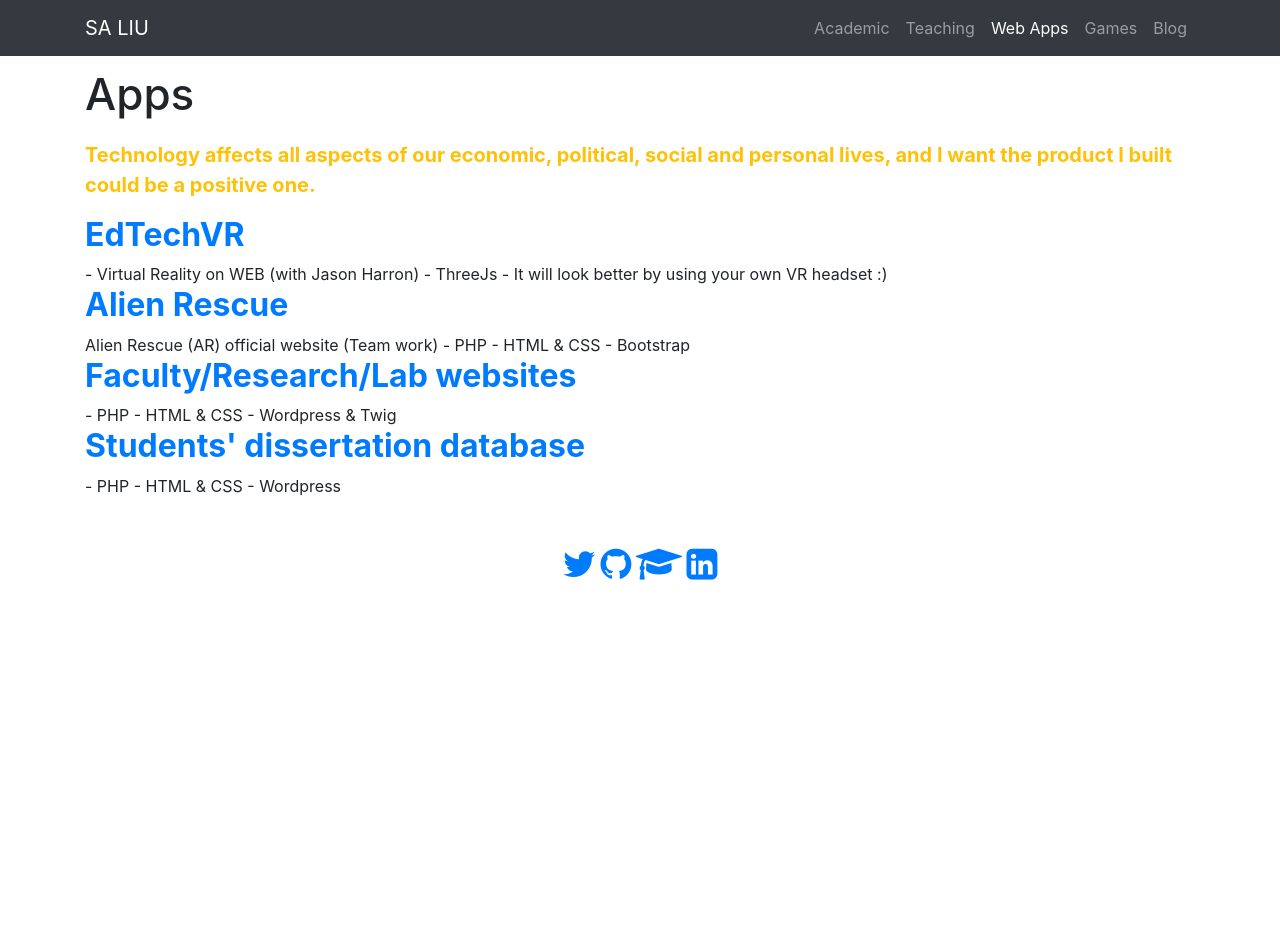
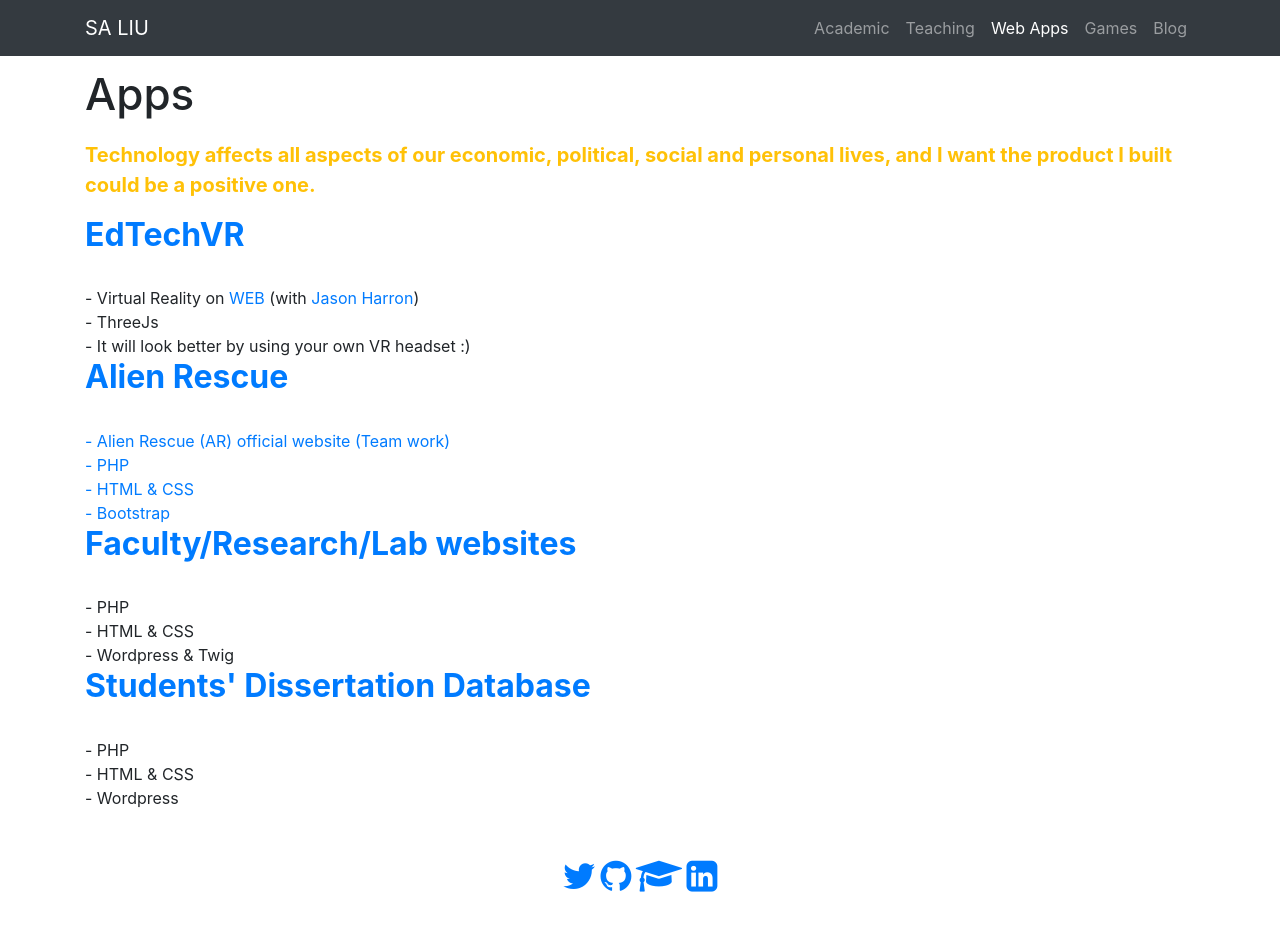
Before and after one commit to Tonicdragon6x66/saliudev.github.io, a Jekyll site: the page built from apps/index.html, in a window 1280 px wide. Built offline with Jekyll 4.4.1, drawn with Linux system fonts in a browser that asks for light colours; before the commit the page ends 900 px from its top, so only the background shows below that.

Commit message:
update app index page

```diff
--- a/apps/index.html
+++ b/apps/index.html
@@ -32,39 +32,49 @@ title: SA LIU | Researcher, Teacher, Developer
         </blockquote>
 
 
-        <h2 class="text-primary"><strong>EdTechVR</strong></h2>
+        <h2 class="text-primary"><strong><a href="https://edtechvr.com/">EdTechVR</a></strong></h2>
 
-
-- Virtual Reality on WEB (with Jason Harron)
-- ThreeJs
-- It will look better by using your own VR headset :)
+        <br>
+        - Virtual Reality on <a href="https://edtechvr.com/">WEB</a> (with <a href="https://twitter.com/JRHarron">Jason Harron</a>)
+        <br>
+        - ThreeJs
+        <br>
+        - It will look better by using your own VR headset :)
 
 
 
-        <h2 class="text-primary"><strong>Alien Rescue</strong></h2>
+        <h2 class="text-primary"><strong><a href="https://alienrescue.education.utexas.edu/">Alien Rescue</strong></h2>
 
-
-Alien Rescue (AR) official website (Team work)
-- PHP
-- HTML & CSS
-- Bootstrap
+        <br>
+        - Alien Rescue (AR) official website (Team work)
+        <br>
+        - PHP
+        <br>
+                - HTML & CSS
+        <br>- Bootstrap
 
 
 
-        <h2 class="text-primary"><strong>Faculty/Research/Lab websites</strong></h2>
+            <h2 class="text-primary"><strong><a href="https://sites.edb.utexas.edu/">Faculty/Research/Lab websites</a></strong></h2>
 
-
+<br>
 - PHP
+<br>
 - HTML & CSS
+<br>
 - Wordpress & Twig
 
 
 
 
-        <h2 class="text-primary"><strong>Students' dissertation database</strong></h2>
+            <h2 class="text-primary"><strong><a href="https://oi2.edb.utexas.edu/ltdb/">Students' Dissertation Database</a></strong></h2>
 
+<br>
 - PHP
+<br>
+
 - HTML & CSS
+<br>
 - Wordpress
 
     </div>
```
